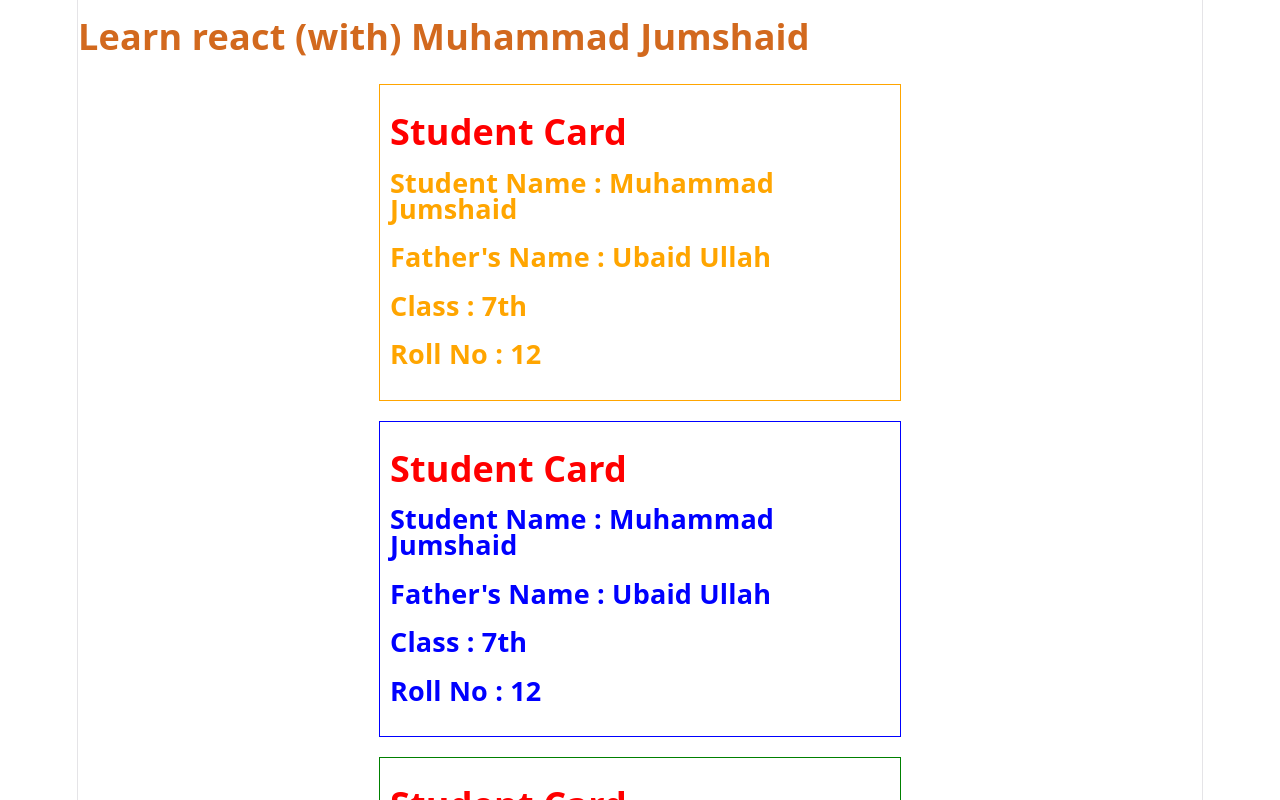
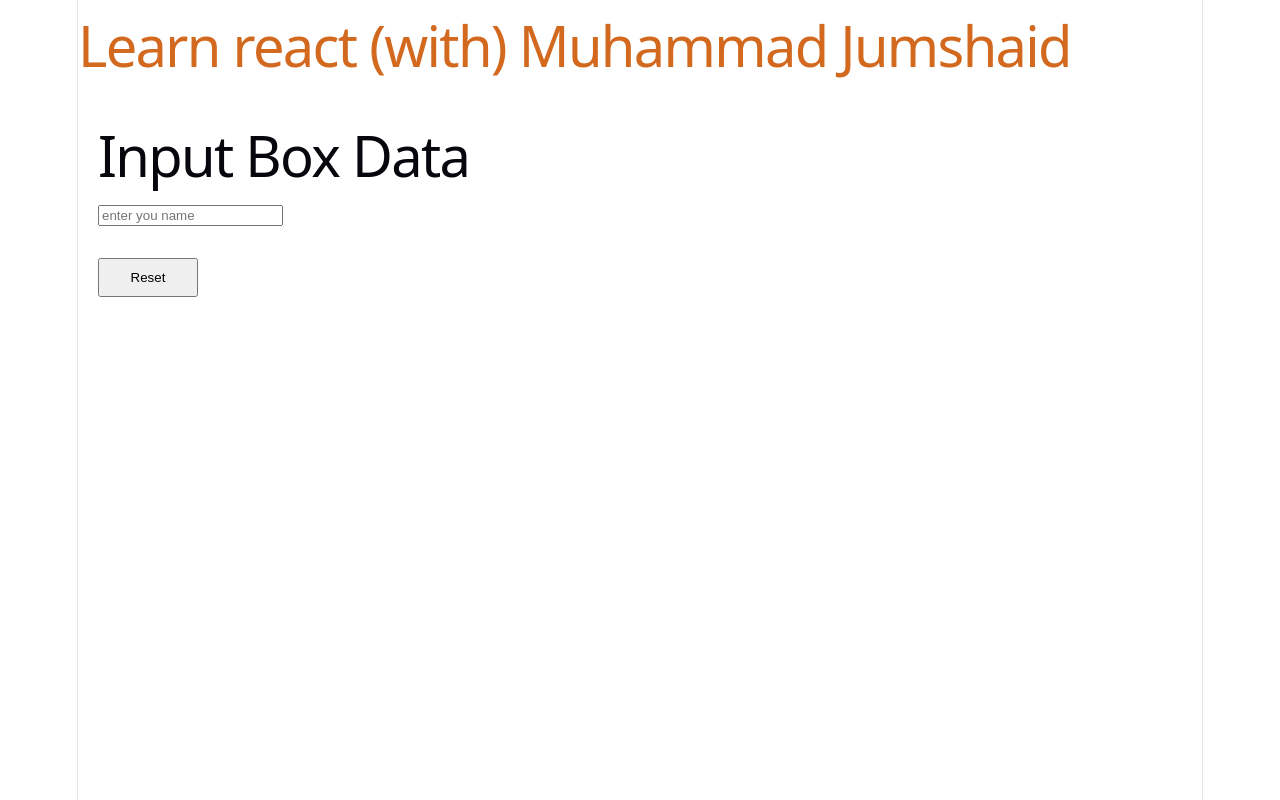
Before and after one commit to MuhammadJumshaid/Jumshaid-reactcode, a React (Vite) app: page / in a window 1280 px wide. Shown: the top 800 px of the page. Built offline with nearby package versions, Linux system fonts and the light colour scheme.

Commit message:
20260709_Getting input data from input field

```diff
--- a/src/App.jsx
+++ b/src/App.jsx
@@ -1,9 +1,10 @@
 
 import { useState } from 'react'
 import './App.css'
+import InputBoxData from './InputBoxData'
 // import UseStateAsProps from './UseStateAsProps'
-import DefaultProps from './DefaultProps'
-import PassJsxToProps from './PassJsxToProps'
+// import DefaultProps from './DefaultProps'
+// import PassJsxToProps from './PassJsxToProps'
 // import ArrayProps from './ArrayProps'
 // import ObjectProps from './ObjectProps'
 // import Assignment_3 from './Assignment_3'
@@ -91,7 +92,7 @@ user && <UseStateAsProps userName = {user} />
 </PassJsxToProps> */}
 
 
-
+{/*
 <PassJsxToProps textCol="orange">
   <h1 style={{color : 'red'}}>Student Card</h1>
   <h2>Student Name : Muhammad Jumshaid</h2>
@@ -112,7 +113,12 @@ user && <UseStateAsProps userName = {user} />
   <h2>Father's Name : Ubaid Ullah</h2>
   <h2>Class : 7th</h2>
   <h2>Roll No : 12</h2>
-</PassJsxToProps>
+</PassJsxToProps> */}
+
+
+<InputBoxData/>
+
+
    </>
   )
 }
--- /dev/null
+++ b/src/InputBoxData.jsx
@@ -0,0 +1,20 @@
+import React, { useState } from 'react'
+
+const InputBoxData = () => {
+    // const [inputData, setInputData] = useState("Muhammad Jumshaid")
+    const [inputData, setInputData] = useState("")
+  return (
+    <div style={{margin : '20px'}}>
+        <h1>Input Box Data</h1>
+        {/* <input onChange={(event)=>console.log(event.target.value)} type='text' placeholder="enter you name"/> */}
+        {/* <input onChange={(event)=>setInputData(event.target.value)} type='text' placeholder="enter you name"/>
+        <h1>{inputData}</h1> */}
+        <input value={inputData} onChange={(event)=>setInputData(event.target.value)} type='text' placeholder="enter you name"/>
+        <h1>{inputData}</h1>
+
+        <button onClick={()=>setInputData("")} style={{width : "100px", padding : '10px'}}>Reset</button>
+    </div>
+  )
+}
+
+export default InputBoxData
```
